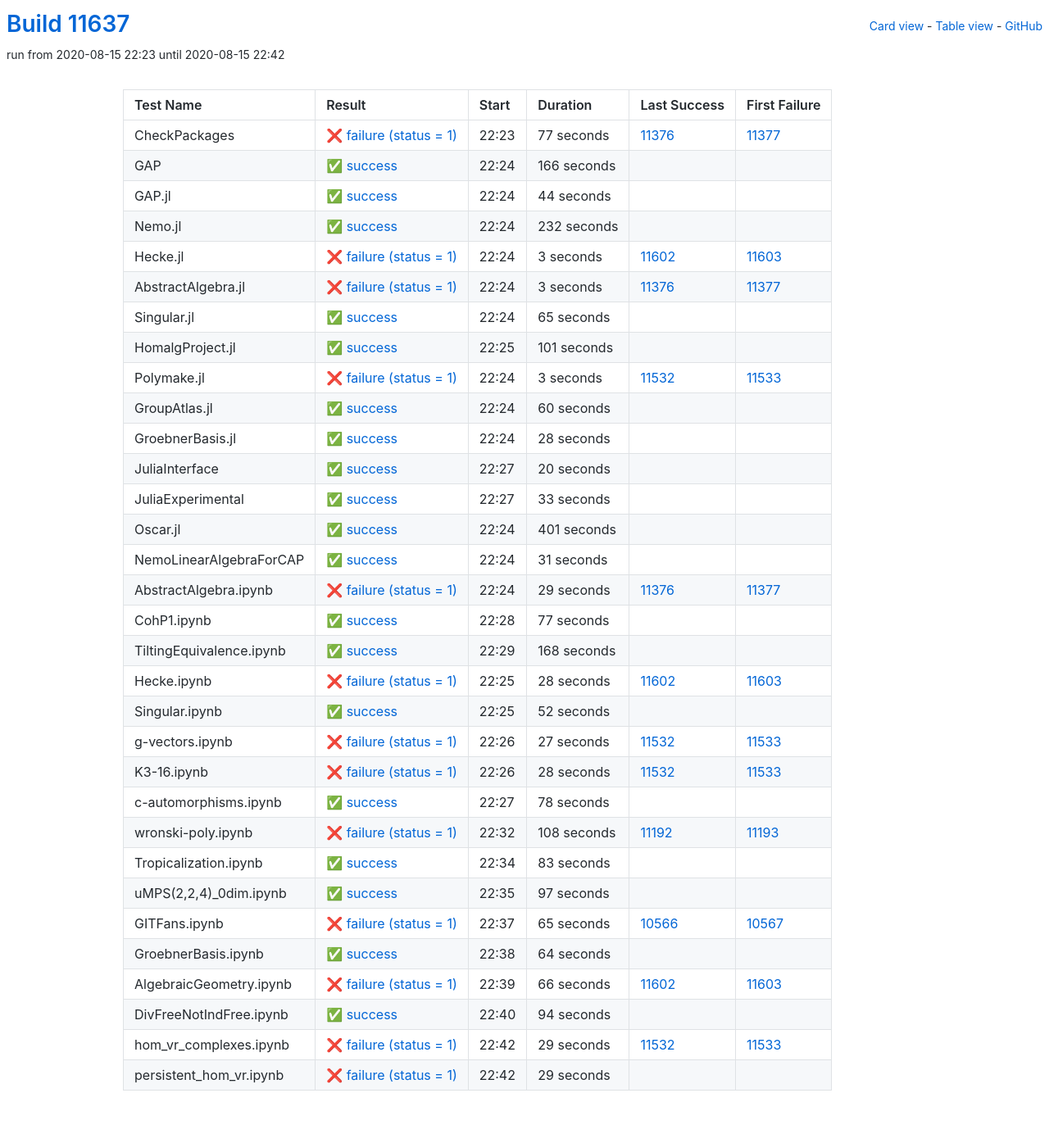
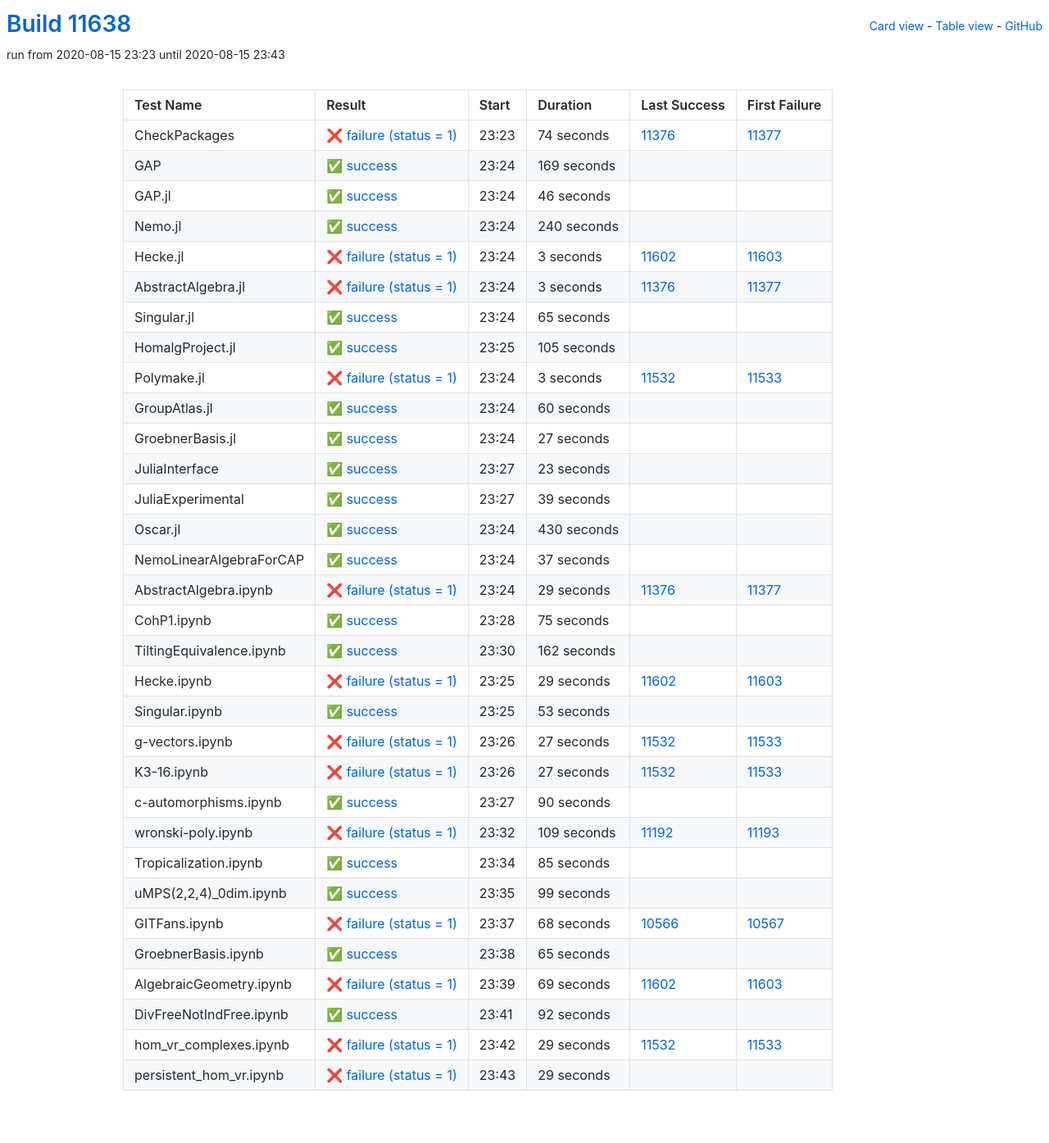
Before and after one commit to oscar-system/oscar-ci-status, a Jekyll site: the page built from table.html, in a window 1280 px wide. Shown: the whole page at 82% size. Built offline with Jekyll 4.4.1, drawn with Linux system fonts in a browser that asks for light colours.

Commit message:
Build #11638

```diff
--- a/_data/ci.yml
+++ b/_data/ci.yml
@@ -1,6 +1,6 @@
 ---
-build: 11637
-build_url: https://oscarci.mathematik.uni-kl.de/job/oscar/11637/
+build: 11638
+build_url: https://oscarci.mathematik.uni-kl.de/job/oscar/11638/
 job: oscar
 organization: oscar-system
 repo: oscar-ci-status
@@ -8,56 +8,56 @@ repourl: https://github.com/oscar-system/oscar-ci-status
 tests:
 - name: CheckPackages
   id: checkpackages
-  log: https://oscarci.mathematik.uni-kl.de/job/oscar/11637/artifact/logs/build-11637/CheckPackages.log
-  start: 2020-08-15 22:23
+  log: https://oscarci.mathematik.uni-kl.de/job/oscar/11638/artifact/logs/build-11638/CheckPackages.log
+  start: 2020-08-15 23:23
   success: false
   exitcode: 1
   status: failure
-  duration: 77
+  duration: 74
   last_success: 11376
   last_success_url: https://oscarci.mathematik.uni-kl.de/job/oscar/11376/
   first_failure: 11377
   first_failure_url: https://oscarci.mathematik.uni-kl.de/job/oscar/11377/
 - name: GAP
   id: gap
-  log: https://oscarci.mathematik.uni-kl.de/job/oscar/11637/artifact/logs/build-11637/GAP.log
-  start: 2020-08-15 22:24
+  log: https://oscarci.mathematik.uni-kl.de/job/oscar/11638/artifact/logs/build-11638/GAP.log
+  start: 2020-08-15 23:24
   success: true
   exitcode: 0
   status: success
-  duration: 166
+  duration: 169
   last_success: false
   last_success_url:
   first_failure: false
   first_failure_url:
 - name: GAP.jl
   id: gap-jl
-  log: https://oscarci.mathematik.uni-kl.de/job/oscar/11637/artifact/logs/build-11637/GAP.jl.log
-  start: 2020-08-15 22:24
+  log: https://oscarci.mathematik.uni-kl.de/job/oscar/11638/artifact/logs/build-11638/GAP.jl.log
+  start: 2020-08-15 23:24
   success: true
   exitcode: 0
   status: success
-  duration: 44
+  duration: 46
   last_success: false
   last_success_url:
   first_failure: false
   first_failure_url:
 - name: Nemo.jl
   id: nemo-jl
-  log: https://oscarci.mathematik.uni-kl.de/job/oscar/11637/artifact/logs/build-11637/Nemo.jl.log
-  start: 2020-08-15 22:24
+  log: https://oscarci.mathematik.uni-kl.de/job/oscar/11638/artifact/logs/build-11638/Nemo.jl.log
+  start: 2020-08-15 23:24
   success: true
   exitcode: 0
   status: success
-  duration: 232
+  duration: 240
   last_success: false
   last_success_url:
   first_failure: false
   first_failure_url:
 - name: Hecke.jl
   id: hecke-jl
-  log: https://oscarci.mathematik.uni-kl.de/job/oscar/11637/artifact/logs/build-11637/Hecke.jl.log
-  start: 2020-08-15 22:24
+  log: https://oscarci.mathematik.uni-kl.de/job/oscar/11638/artifact/logs/build-11638/Hecke.jl.log
+  start: 2020-08-15 23:24
   success: false
   exitcode: 1
   status: failure
@@ -68,8 +68,8 @@ tests:
   first_failure_url: https://oscarci.mathematik.uni-kl.de/job/oscar/11603/
 - name: AbstractAlgebra.jl
   id: abstractalgebra-jl
-  log: https://oscarci.mathematik.uni-kl.de/job/oscar/11637/artifact/logs/build-11637/AbstractAlgebra.jl.log
-  start: 2020-08-15 22:24
+  log: https://oscarci.mathematik.uni-kl.de/job/oscar/11638/artifact/logs/build-11638/AbstractAlgebra.jl.log
+  start: 2020-08-15 23:24
   success: false
   exitcode: 1
   status: failure
@@ -80,8 +80,8 @@ tests:
   first_failure_url: https://oscarci.mathematik.uni-kl.de/job/oscar/11377/
 - name: Singular.jl
   id: singular-jl
-  log: https://oscarci.mathematik.uni-kl.de/job/oscar/11637/artifact/logs/build-11637/Singular.jl.log
-  start: 2020-08-15 22:24
+  log: https://oscarci.mathematik.uni-kl.de/job/oscar/11638/artifact/logs/build-11638/Singular.jl.log
+  start: 2020-08-15 23:24
   success: true
   exitcode: 0
   status: success
@@ -92,20 +92,20 @@ tests:
   first_failure_url:
 - name: HomalgProject.jl
   id: homalgproject-jl
-  log: https://oscarci.mathematik.uni-kl.de/job/oscar/11637/artifact/logs/build-11637/HomalgProject.jl.log
-  start: 2020-08-15 22:25
+  log: https://oscarci.mathematik.uni-kl.de/job/oscar/11638/artifact/logs/build-11638/HomalgProject.jl.log
+  start: 2020-08-15 23:25
   success: true
   exitcode: 0
   status: success
-  duration: 101
+  duration: 105
   last_success: false
   last_success_url:
   first_failure: false
   first_failure_url:
 - name: Polymake.jl
   id: polymake-jl
-  log: https://oscarci.mathematik.uni-kl.de/job/oscar/11637/artifact/logs/build-11637/Polymake.jl.log
-  start: 2020-08-15 22:24
+  log: https://oscarci.mathematik.uni-kl.de/job/oscar/11638/artifact/logs/build-11638/Polymake.jl.log
+  start: 2020-08-15 23:24
   success: false
   exitcode: 1
   status: failure
@@ -116,8 +116,8 @@ tests:
   first_failure_url: https://oscarci.mathematik.uni-kl.de/job/oscar/11533/
 - name: GroupAtlas.jl
   id: groupatlas-jl
-  log: https://oscarci.mathematik.uni-kl.de/job/oscar/11637/artifact/logs/build-11637/GroupAtlas.jl.log
-  start: 2020-08-15 22:24
+  log: https://oscarci.mathematik.uni-kl.de/job/oscar/11638/artifact/logs/build-11638/GroupAtlas.jl.log
+  start: 2020-08-15 23:24
   success: true
   exitcode: 0
   status: success
@@ -128,68 +128,68 @@ tests:
   first_failure_url:
 - name: GroebnerBasis.jl
   id: groebnerbasis-jl
-  log: https://oscarci.mathematik.uni-kl.de/job/oscar/11637/artifact/logs/build-11637/GroebnerBasis.jl.log
-  start: 2020-08-15 22:24
+  log: https://oscarci.mathematik.uni-kl.de/job/oscar/11638/artifact/logs/build-11638/GroebnerBasis.jl.log
+  start: 2020-08-15 23:24
   success: true
   exitcode: 0
   status: success
-  duration: 28
+  duration: 27
   last_success: false
   last_success_url:
   first_failure: false
   first_failure_url:
 - name: JuliaInterface
   id: juliainterface
-  log: https://oscarci.mathematik.uni-kl.de/job/oscar/11637/artifact/logs/build-11637/JuliaInterface.log
-  start: 2020-08-15 22:27
+  log: https://oscarci.mathematik.uni-kl.de/job/oscar/11638/artifact/logs/build-11638/JuliaInterface.log
+  start: 2020-08-15 23:27
   success: true
   exitcode: 0
   status: success
-  duration: 20
+  duration: 23
   last_success: false
   last_success_url:
   first_failure: false
   first_failure_url:
 - name: JuliaExperimental
   id: juliaexperimental
-  log: https://oscarci.mathematik.uni-kl.de/job/oscar/11637/artifact/logs/build-11637/JuliaExperimental.log
-  start: 2020-08-15 22:27
+  log: https://oscarci.mathematik.uni-kl.de/job/oscar/11638/artifact/logs/build-11638/JuliaExperimental.log
+  start: 2020-08-15 23:27
   success: true
   exitcode: 0
   status: success
-  duration: 33
+  duration: 39
   last_success: false
   last_success_url:
   first_failure: false
   first_failure_url:
 - name: Oscar.jl
   id: oscar-jl
-  log: https://oscarci.mathematik.uni-kl.de/job/oscar/11637/artifact/logs/build-11637/Oscar.jl.log
-  start: 2020-08-15 22:24
+  log: https://oscarci.mathematik.uni-kl.de/job/oscar/11638/artifact/logs/build-11638/Oscar.jl.log
+  start: 2020-08-15 23:24
   success: true
   exitcode: 0
   status: success
-  duration: 401
+  duration: 430
   last_success: false
   last_success_url:
   first_failure: false
   first_failure_url:
 - name: NemoLinearAlgebraForCAP
   id: nemolinearalgebraforcap
-  log: https://oscarci.mathematik.uni-kl.de/job/oscar/11637/artifact/logs/build-11637/NemoLinearAlgebraForCAP.log
-  start: 2020-08-15 22:24
+  log: https://oscarci.mathematik.uni-kl.de/job/oscar/11638/artifact/logs/build-11638/NemoLinearAlgebraForCAP.log
+  start: 2020-08-15 23:24
   success: true
   exitcode: 0
   status: success
-  duration: 31
+  duration: 37
   last_success: false
   last_success_url:
   first_failure: false
   first_failure_url:
 - name: AbstractAlgebra.ipynb
   id: abstractalgebra-ipynb
-  log: https://oscarci.mathematik.uni-kl.de/job/oscar/11637/artifact/logs/build-11637/AbstractAlgebra.ipynb.log
-  start: 2020-08-15 22:24
+  log: https://oscarci.mathematik.uni-kl.de/job/oscar/11638/artifact/logs/build-11638/AbstractAlgebra.ipynb.log
+  start: 2020-08-15 23:24
   success: false
   exitcode: 1
   status: failure
@@ -200,56 +200,56 @@ tests:
   first_failure_url: https://oscarci.mathematik.uni-kl.de/job/oscar/11377/
 - name: CohP1.ipynb
   id: cohp1-ipynb
-  log: https://oscarci.mathematik.uni-kl.de/job/oscar/11637/artifact/logs/build-11637/CohP1.ipynb.log
-  start: 2020-08-15 22:28
+  log: https://oscarci.mathematik.uni-kl.de/job/oscar/11638/artifact/logs/build-11638/CohP1.ipynb.log
+  start: 2020-08-15 23:28
   success: true
   exitcode: 0
   status: success
-  duration: 77
+  duration: 75
   last_success: false
   last_success_url:
   first_failure: false
   first_failure_url:
 - name: TiltingEquivalence.ipynb
   id: tiltingequivalence-ipynb
-  log: https://oscarci.mathematik.uni-kl.de/job/oscar/11637/artifact/logs/build-11637/TiltingEquivalence.ipynb.log
-  start: 2020-08-15 22:29
+  log: https://oscarci.mathematik.uni-kl.de/job/oscar/11638/artifact/logs/build-11638/TiltingEquivalence.ipynb.log
+  start: 2020-08-15 23:30
   success: true
   exitcode: 0
   status: success
-  duration: 168
+  duration: 162
   last_success: false
   last_success_url:
   first_failure: false
   first_failure_url:
 - name: Hecke.ipynb
   id: hecke-ipynb
-  log: https://oscarci.mathematik.uni-kl.de/job/oscar/11637/artifact/logs/build-11637/Hecke.ipynb.log
-  start: 2020-08-15 22:25
+  log: https://oscarci.mathematik.uni-kl.de/job/oscar/11638/artifact/logs/build-11638/Hecke.ipynb.log
+  start: 2020-08-15 23:25
   success: false
   exitcode: 1
   status: failure
-  duration: 28
+  duration: 29
   last_success: 11602
   last_success_url: https://oscarci.mathematik.uni-kl.de/job/oscar/11602/
   first_failure: 11603
   first_failure_url: https://oscarci.mathematik.uni-kl.de/job/oscar/11603/
 - name: Singular.ipynb
   id: singular-ipynb
-  log: https://oscarci.mathematik.uni-kl.de/job/oscar/11637/artifact/logs/build-11637/Singular.ipynb.log
-  start: 2020-08-15 22:25
+  log: https://oscarci.mathematik.uni-kl.de/job/oscar/11638/artifact/logs/build-11638/Singular.ipynb.log
+  start: 2020-08-15 23:25
   success: true
   exitcode: 0
   status: success
-  duration: 52
+  duration: 53
   last_success: false
   last_success_url:
   first_failure: false
   first_failure_url:
 - name: g-vectors.ipynb
   id: g-vectors-ipynb
-  log: https://oscarci.mathematik.uni-kl.de/job/oscar/11637/artifact/logs/build-11637/g-vectors.ipynb.log
-  start: 2020-08-15 22:26
+  log: https://oscarci.mathematik.uni-kl.de/job/oscar/11638/artifact/logs/build-11638/g-vectors.ipynb.log
+  start: 2020-08-15 23:26
   success: false
   exitcode: 1
   status: failure
@@ -260,116 +260,116 @@ tests:
   first_failure_url: https://oscarci.mathematik.uni-kl.de/job/oscar/11533/
 - name: K3-16.ipynb
   id: k3-16-ipynb
-  log: https://oscarci.mathematik.uni-kl.de/job/oscar/11637/artifact/logs/build-11637/K3-16.ipynb.log
-  start: 2020-08-15 22:26
+  log: https://oscarci.mathematik.uni-kl.de/job/oscar/11638/artifact/logs/build-11638/K3-16.ipynb.log
+  start: 2020-08-15 23:26
   success: false
   exitcode: 1
   status: failure
-  duration: 28
+  duration: 27
   last_success: 11532
   last_success_url: https://oscarci.mathematik.uni-kl.de/job/oscar/11532/
   first_failure: 11533
   first_failure_url: https://oscarci.mathematik.uni-kl.de/job/oscar/11533/
 - name: c-automorphisms.ipynb
   id: c-automorphisms-ipynb
-  log: https://oscarci.mathematik.uni-kl.de/job/oscar/11637/artifact/logs/build-11637/c-automorphisms.ipynb.log
-  start: 2020-08-15 22:27
+  log: https://oscarci.mathematik.uni-kl.de/job/oscar/11638/artifact/logs/build-11638/c-automorphisms.ipynb.log
+  start: 2020-08-15 23:27
   success: true
   exitcode: 0
   status: success
-  duration: 78
+  duration: 90
   last_success: false
   last_success_url:
   first_failure: false
   first_failure_url:
 - name: wronski-poly.ipynb
   id: wronski-poly-ipynb
-  log: https://oscarci.mathematik.uni-kl.de/job/oscar/11637/artifact/logs/build-11637/wronski-poly.ipynb.log
-  start: 2020-08-15 22:32
+  log: https://oscarci.mathematik.uni-kl.de/job/oscar/11638/artifact/logs/build-11638/wronski-poly.ipynb.log
+  start: 2020-08-15 23:32
   success: false
   exitcode: 1
   status: failure
-  duration: 108
+  duration: 109
   last_success: 11192
   last_success_url: https://oscarci.mathematik.uni-kl.de/job/oscar/11192/
   first_failure: 11193
   first_failure_url: https://oscarci.mathematik.uni-kl.de/job/oscar/11193/
 - name: Tropicalization.ipynb
   id: tropicalization-ipynb
-  log: https://oscarci.mathematik.uni-kl.de/job/oscar/11637/artifact/logs/build-11637/Tropicalization.ipynb.log
-  start: 2020-08-15 22:34
+  log: https://oscarci.mathematik.uni-kl.de/job/oscar/11638/artifact/logs/build-11638/Tropicalization.ipynb.log
+  start: 2020-08-15 23:34
   success: true
   exitcode: 0
   status: success
-  duration: 83
+  duration: 85
   last_success: false
   last_success_url:
   first_failure: false
   first_failure_url:
 - name: uMPS(2,2,4)_0dim.ipynb
   id: umps-2-2-4-0dim-ipynb
-  log: https://oscarci.mathematik.uni-kl.de/job/oscar/11637/artifact/logs/build-11637/uMPS-2-2-4-_0dim.ipynb.log
-  start: 2020-08-15 22:35
+  log: https://oscarci.mathematik.uni-kl.de/job/oscar/11638/artifact/logs/build-11638/uMPS-2-2-4-_0dim.ipynb.log
+  start: 2020-08-15 23:35
   success: true
   exitcode: 0
   status: success
-  duration: 97
+  duration: 99
   last_success: false
   last_success_url:
   first_failure: false
   first_failure_url:
 - name: GITFans.ipynb
   id: gitfans-ipynb
-  log: https://oscarci.mathematik.uni-kl.de/job/oscar/11637/artifact/logs/build-11637/GITFans.ipynb.log
-  start: 2020-08-15 22:37
+  log: https://oscarci.mathematik.uni-kl.de/job/oscar/11638/artifact/logs/build-11638/GITFans.ipynb.log
+  start: 2020-08-15 23:37
   success: false
   exitcode: 1
   status: failure
-  duration: 65
+  duration: 68
   last_success: 10566
   last_success_url: https://oscarci.mathematik.uni-kl.de/job/oscar/10566/
   first_failure: 10567
   first_failure_url: https://oscarci.mathematik.uni-kl.de/job/oscar/10567/
 - name: GroebnerBasis.ipynb
   id: groebnerbasis-ipynb
-  log: https://oscarci.mathematik.uni-kl.de/job/oscar/11637/artifact/logs/build-11637/GroebnerBasis.ipynb.log
-  start: 2020-08-15 22:38
+  log: https://oscarci.mathematik.uni-kl.de/job/oscar/11638/artifact/logs/build-11638/GroebnerBasis.ipynb.log
+  start: 2020-08-15 23:38
   success: true
   exitcode: 0
   status: success
-  duration: 64
+  duration: 65
   last_success: false
   last_success_url:
   first_failure: false
   first_failure_url:
 - name: AlgebraicGeometry.ipynb
   id: algebraicgeometry-ipynb
-  log: https://oscarci.mathematik.uni-kl.de/job/oscar/11637/artifact/logs/build-11637/AlgebraicGeometry.ipynb.log
-  start: 2020-08-15 22:39
+  log: https://oscarci.mathematik.uni-kl.de/job/oscar/11638/artifact/logs/build-11638/AlgebraicGeometry.ipynb.log
+  start: 2020-08-15 23:39
   success: false
   exitcode: 1
   status: failure
-  duration: 66
+  duration: 69
   last_success: 11602
   last_success_url: https://oscarci.mathematik.uni-kl.de/job/oscar/11602/
   first_failure: 11603
   first_failure_url: https://oscarci.mathematik.uni-kl.de/job/oscar/11603/
 - name: DivFreeNotIndFree.ipynb
   id: divfreenotindfree-ipynb
-  log: https://oscarci.mathematik.uni-kl.de/job/oscar/11637/artifact/logs/build-11637/DivFreeNotIndFree.ipynb.log
-  start: 2020-08-15 22:40
+  log: https://oscarci.mathematik.uni-kl.de/job/oscar/11638/artifact/logs/build-11638/DivFreeNotIndFree.ipynb.log
+  start: 2020-08-15 23:41
   success: true
   exitcode: 0
   status: success
-  duration: 94
+  duration: 92
   last_success: false
   last_success_url:
   first_failure: false
   first_failure_url:
 - name: hom_vr_complexes.ipynb
   id: hom-vr-complexes-ipynb
-  log: https://oscarci.mathematik.uni-kl.de/job/oscar/11637/artifact/logs/build-11637/hom_vr_complexes.ipynb.log
-  start: 2020-08-15 22:42
+  log: https://oscarci.mathematik.uni-kl.de/job/oscar/11638/artifact/logs/build-11638/hom_vr_complexes.ipynb.log
+  start: 2020-08-15 23:42
   success: false
   exitcode: 1
   status: failure
@@ -380,8 +380,8 @@ tests:
   first_failure_url: https://oscarci.mathematik.uni-kl.de/job/oscar/11533/
 - name: persistent_hom_vr.ipynb
   id: persistent-hom-vr-ipynb
-  log: https://oscarci.mathematik.uni-kl.de/job/oscar/11637/artifact/logs/build-11637/persistent_hom_vr.ipynb.log
-  start: 2020-08-15 22:42
+  log: https://oscarci.mathematik.uni-kl.de/job/oscar/11638/artifact/logs/build-11638/persistent_hom_vr.ipynb.log
+  start: 2020-08-15 23:43
   success: false
   exitcode: 1
   status: failure
```
Also changed, not shown: README.md.
